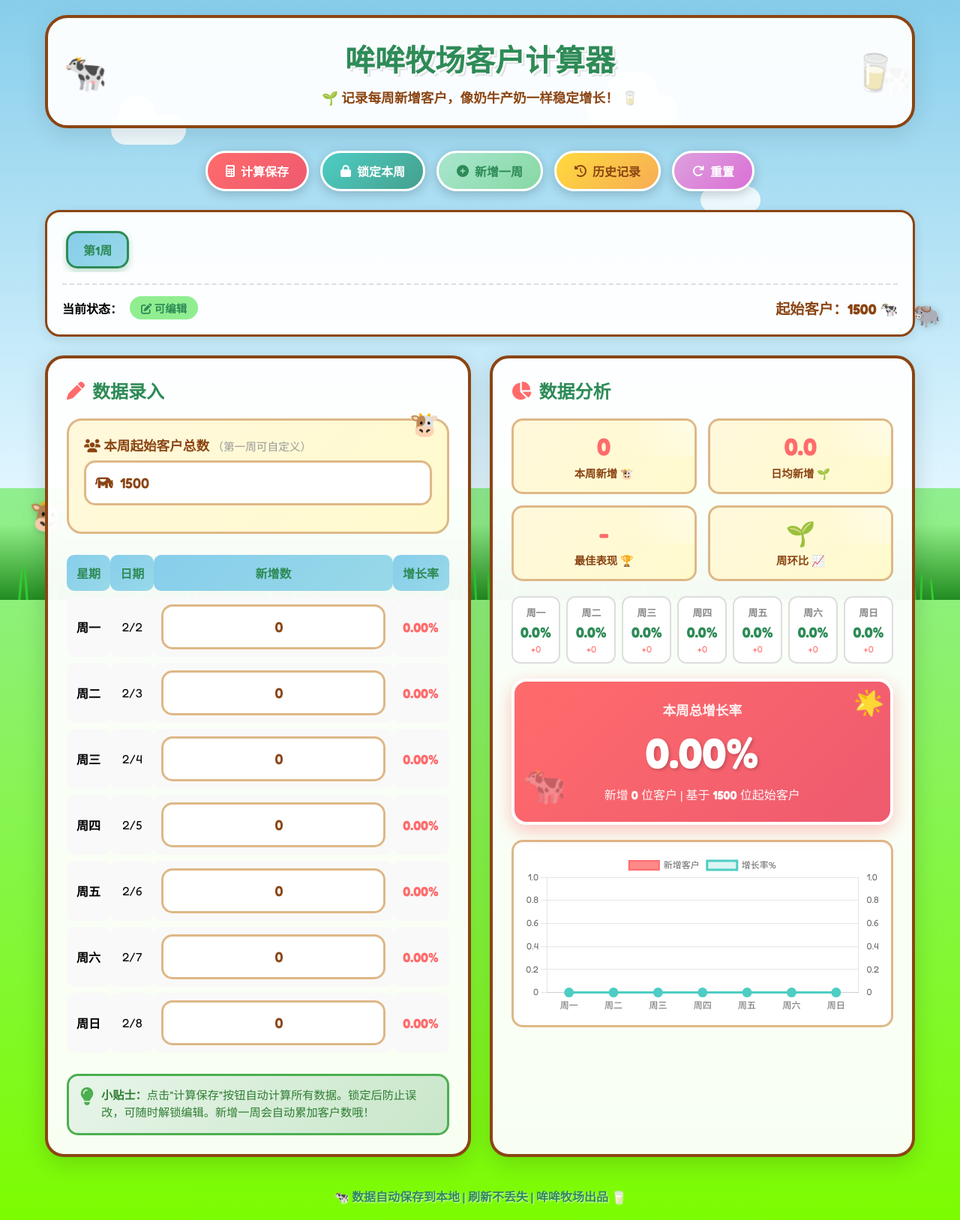
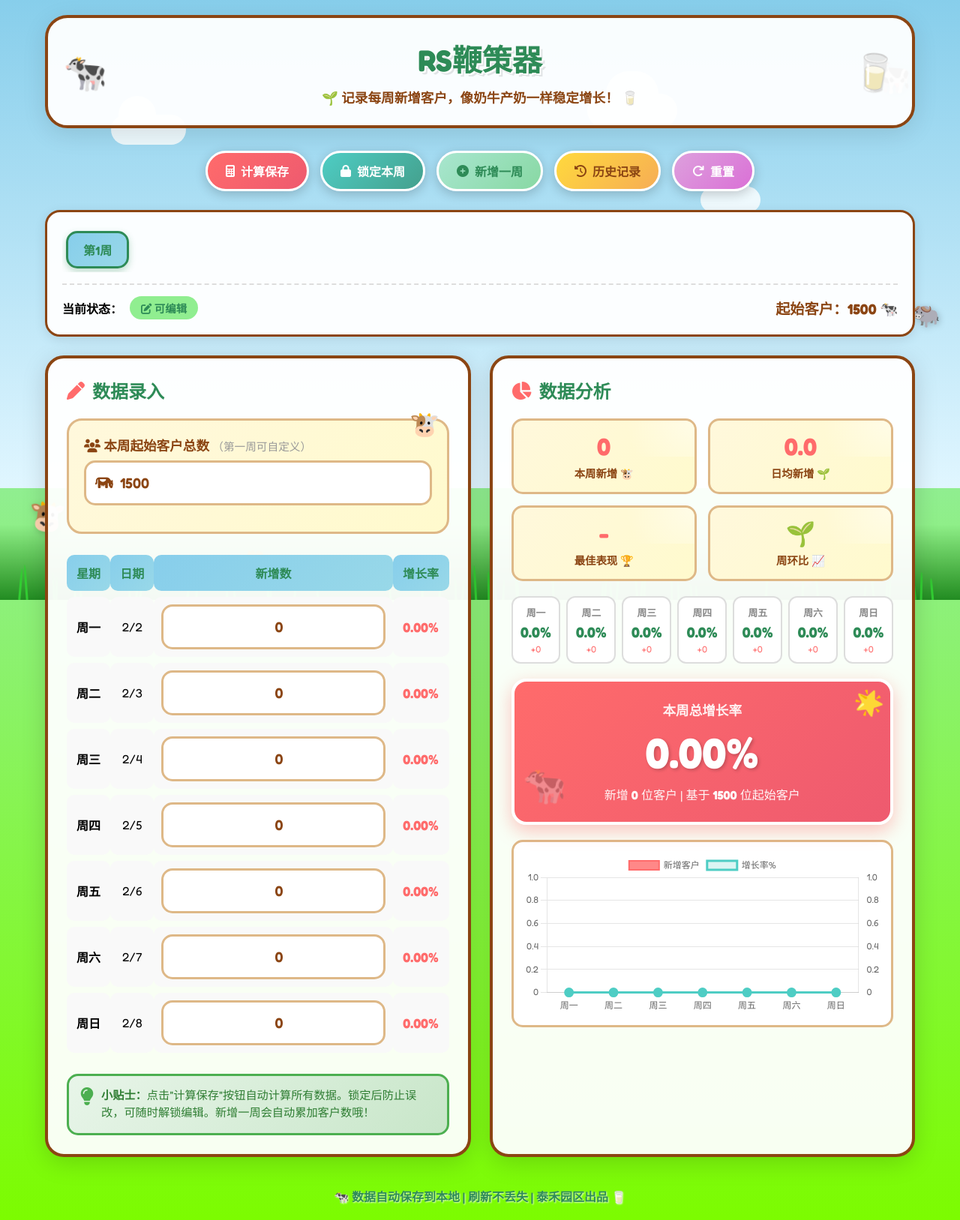
Before and after one commit to abin593505-a11y/biance, a plain HTML site: page index.html in a window 1280 px wide. Shown: the whole page at 75% size. Drawn offline with nearby package versions, Linux system fonts and the light colour scheme.

Commit message:
Update index.html

```diff
--- a/index.html
+++ b/index.html
@@ -956,7 +956,7 @@
     <div class="container">
         <!-- 标题 -->
         <header class="header">
-            <h1>哞哞牧场客户计算器</h1>
+            <h1>RS鞭策器</h1>
             <p class="subtitle">🌱 记录每周新增客户，像奶牛产奶一样稳定增长！ 🥛</p>
         </header>
 
@@ -1098,7 +1098,7 @@
         </div>
 
         <footer>
-            <p>🐄 数据自动保存到本地 | 刷新不丢失 | 哞哞牧场出品 🥛</p>
+            <p>🐄 数据自动保存到本地 | 刷新不丢失 | 泰禾园区出品 🥛</p>
         </footer>
     </div>
 
```
